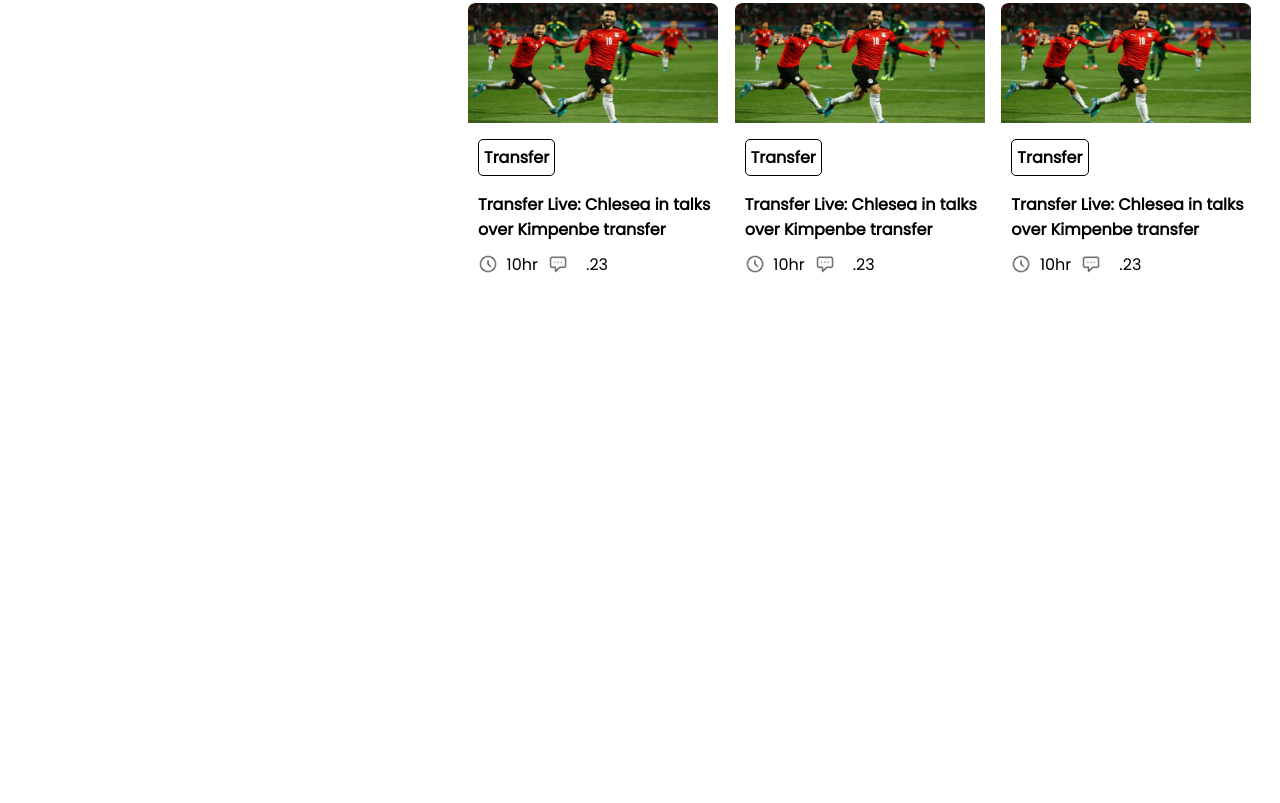
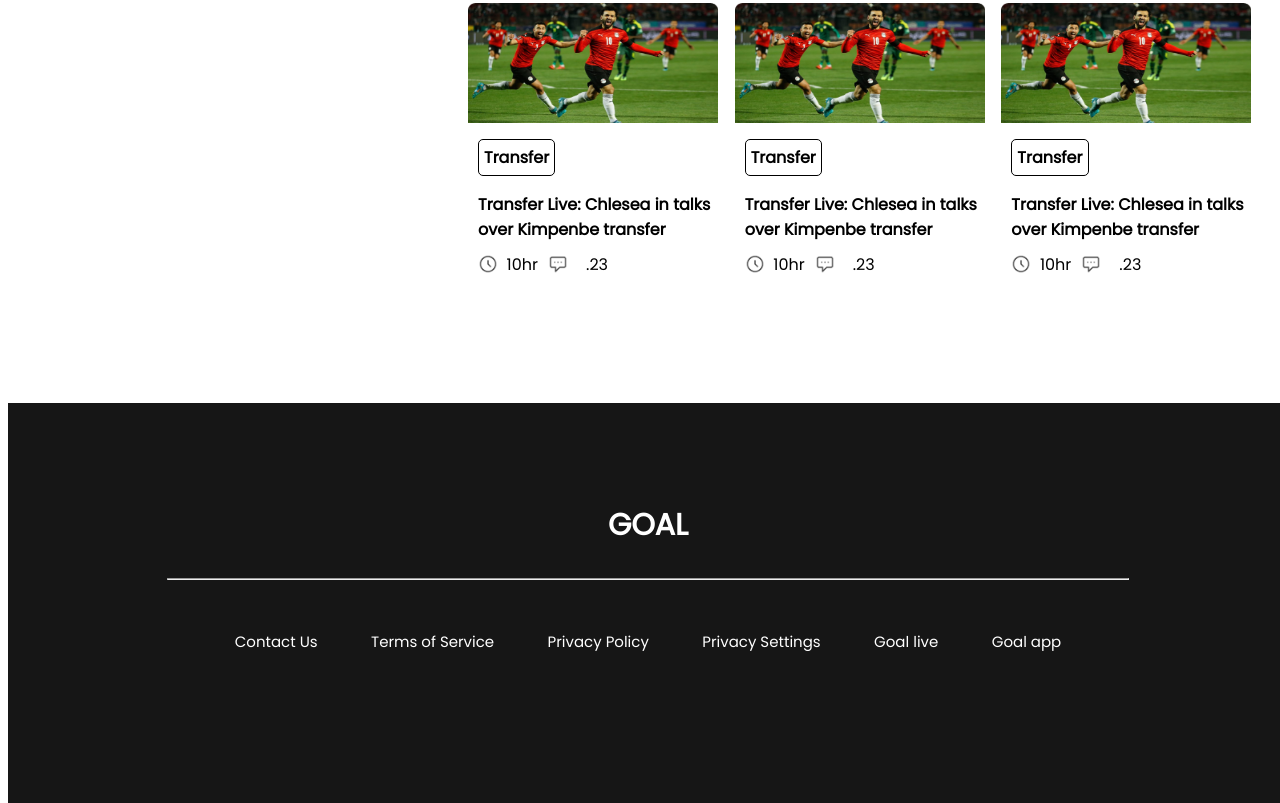
Before and after one commit to tahrimsadman/World-Cup, a plain HTML site: page website-1.html in a window 1280 px wide. Shown: the part 1355-2158 px from the top of the page. Before the commit the page ends 1658 px from the top, so only its background shows below. Drawn offline with Linux system fonts and the light colour scheme.

Commit message:
footer-push

```diff
--- a/styles/style1.css
+++ b/styles/style1.css
@@ -118,7 +118,6 @@ h1{
     margin: 0px;
 }
 .single-grid{
-
     width: 250px;
     height: 300px;
     margin: 0px;
@@ -151,3 +150,38 @@ h1{
     height: 20px;
     margin-top: 2px;
 }
+/* ---------------------------------------------------
+
+                     footer-section
+
+-----------------------------------------------------*/
+footer{
+    position: absolute;
+    width: 100%;
+    height: 400px;
+    margin-top: 1750px;
+    margin-left: 0px;
+    background-color: #161616;
+}
+.footer-text{
+    color: white;
+}
+.goal{
+    font-size: 30px;
+    font-weight: bolder;
+    display: flex;
+    justify-content: center;
+    margin-top: 100px;
+    margin-bottom: 30px;
+}
+hr{
+    width: 75%;
+}
+.extensions{
+    display: flex;
+    justify-content: space-around;
+    font-size: 15px;
+    margin-top: 50px;
+    margin-left: 200px;
+    margin-right: 200px;
+}
--- a/website-1.html
+++ b/website-1.html
@@ -199,5 +199,23 @@
             </div>
         </div>
     </section>
+    <section>
+        <footer>
+            <div class="footer-text">
+                <div class="goal">
+                    GOAL
+                </div>
+                <hr>
+                <div class="extensions">
+                    <div>Contact Us</div>
+                    <div>Terms of Service</div>
+                    <div>Privacy Policy</div>
+                    <div>Privacy Settings</div>
+                    <div>Goal live</div>
+                    <div>Goal app</div>
+                </div>
+            </div>
+        </footer>
+    </section>
 </body>
 </html>
```
